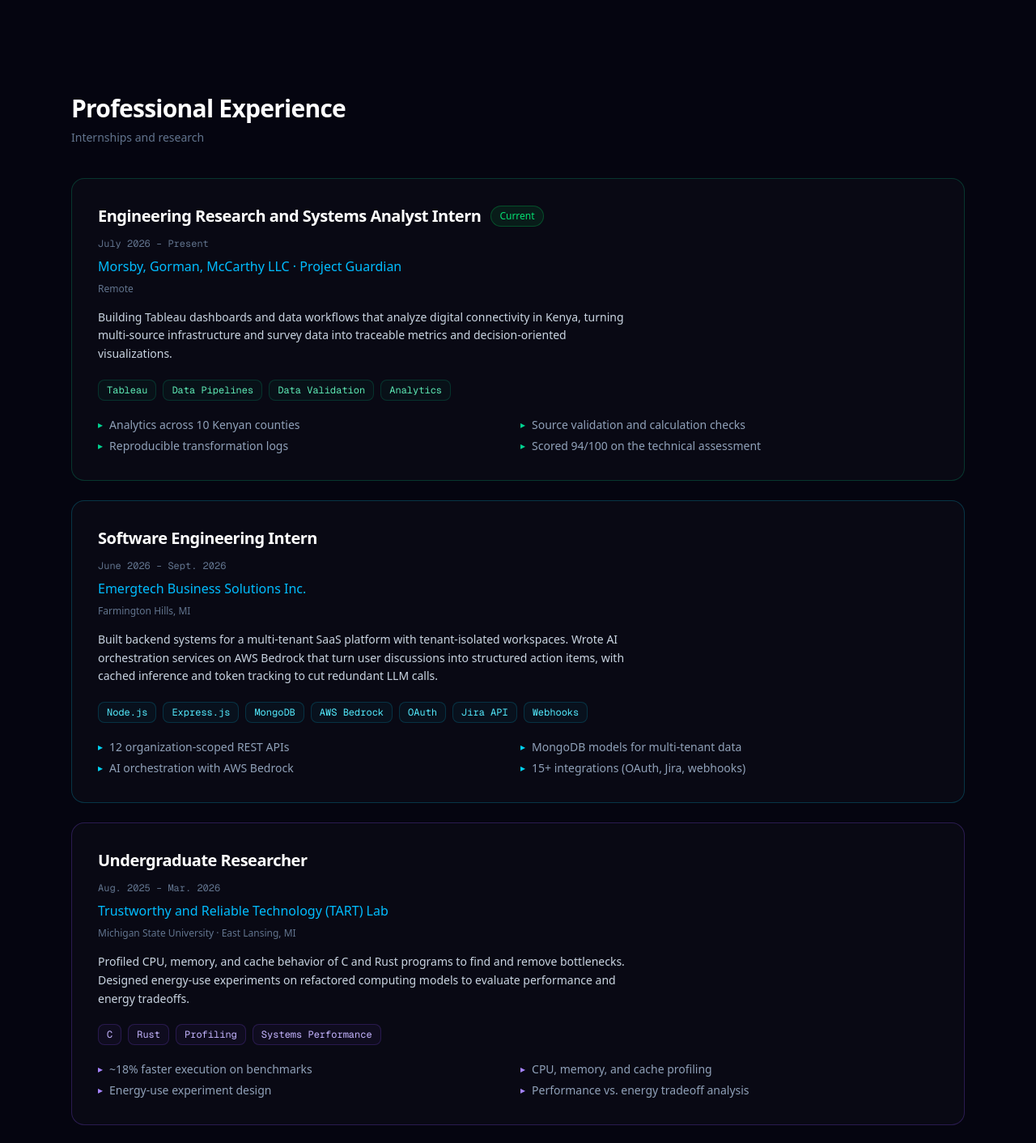
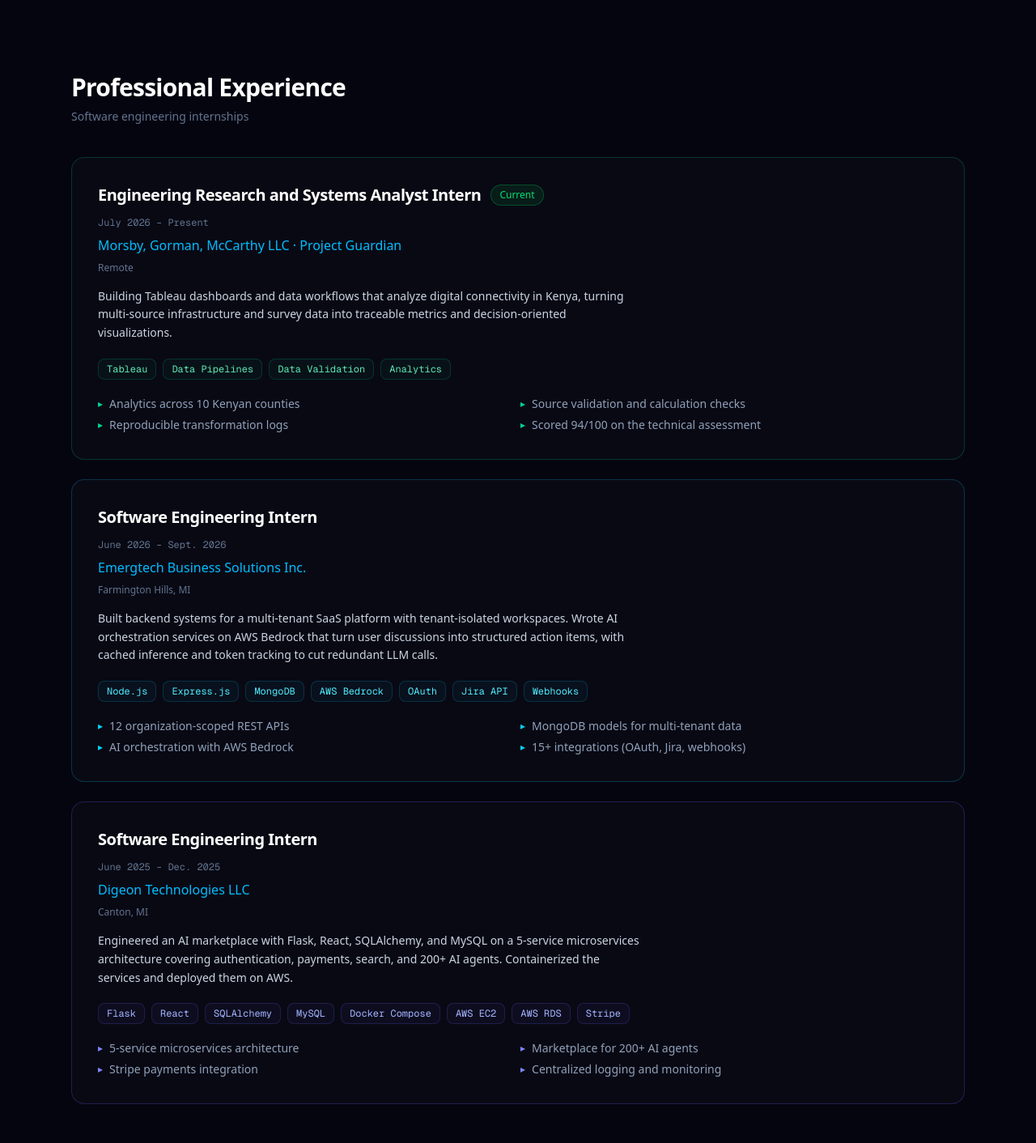
Before and after one commit to bgade06/portfolio, a Next.js app: page / in a window 1280 px wide. Shown: the part 1480-2892 px from the top of the page at 81% size. Built offline with nearby package versions, Linux system fonts and the light colour scheme.

Commit message:
Remove TART Lab experience from portfolio

```diff
--- a/app/page.tsx
+++ b/app/page.tsx
@@ -136,23 +136,6 @@
       "15+ integrations (OAuth, Jira, webhooks)",
     ],
     color: "cyan",
-  },
-  {
-    id: "03",
-    company: "Trustworthy and Reliable Technology (TART) Lab",
-    title: "Undergraduate Researcher",
-    subtitle: "Michigan State University · East Lansing, MI",
-    dates: "Aug. 2025 – Mar. 2026",
-    status: "previous",
-    desc: "Profiled CPU, memory, and cache behavior of C and Rust programs to find and remove bottlenecks. Designed energy-use experiments on refactored computing models to evaluate performance and energy tradeoffs.",
-    tags: ["C", "Rust", "Profiling", "Systems Performance"],
-    highlights: [
-      "~18% faster execution on benchmarks",
-      "CPU, memory, and cache profiling",
-      "Energy-use experiment design",
-      "Performance vs. energy tradeoff analysis",
-    ],
-    color: "violet",
   },
   {
     id: "04",
@@ -443,7 +426,7 @@
         </Reveal>
         <Reveal delay={100} className="max-w-2xl">
           <p className="text-base text-slate-300 leading-relaxed mb-4">
-            I&apos;m a Computer Science student at Michigan State University. I&apos;ve spent the last two years building backend systems at internships, doing systems performance research in the TART Lab, and shipping my own full-stack platforms. I care about reliability, performance, and clean architecture.
+            I&apos;m a Computer Science student at Michigan State University. I&apos;ve spent the last two years building backend systems at internships and shipping my own full-stack platforms. I care about reliability, performance, and clean architecture.
           </p>
           <p className="text-sm text-slate-400 leading-relaxed">
             Focused on: backend and API design, multi-tenant SaaS, AI integrations, database design, and systems that scale without surprises.
@@ -482,7 +465,7 @@
       <section id="experience" className="relative z-10 mx-auto max-w-6xl px-6 py-12 md:py-16 lg:py-24">
         <Reveal className="mb-10">
           <h2 className="text-2xl md:text-3xl font-semibold tracking-tight text-white">Professional Experience</h2>
-          <p className="text-slate-500 text-sm mt-2">Internships and research</p>
+          <p className="text-slate-500 text-sm mt-2">Software engineering internships</p>
         </Reveal>
 
         <div className="space-y-6">
```
